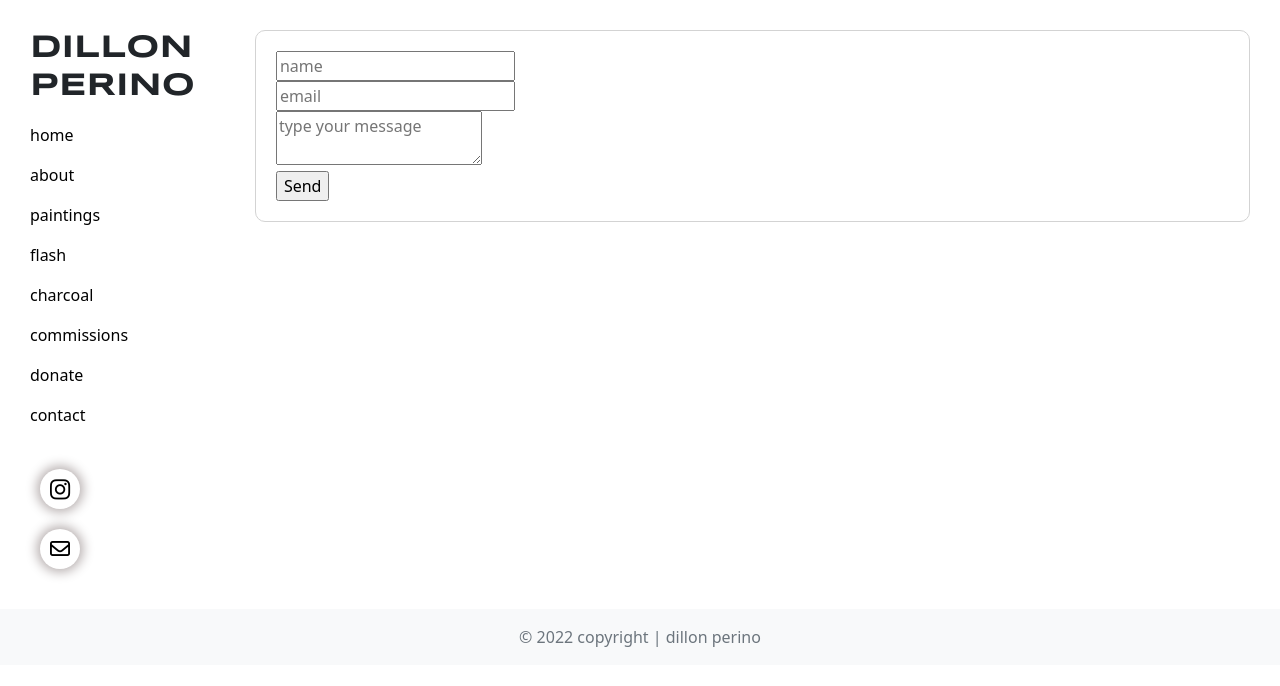
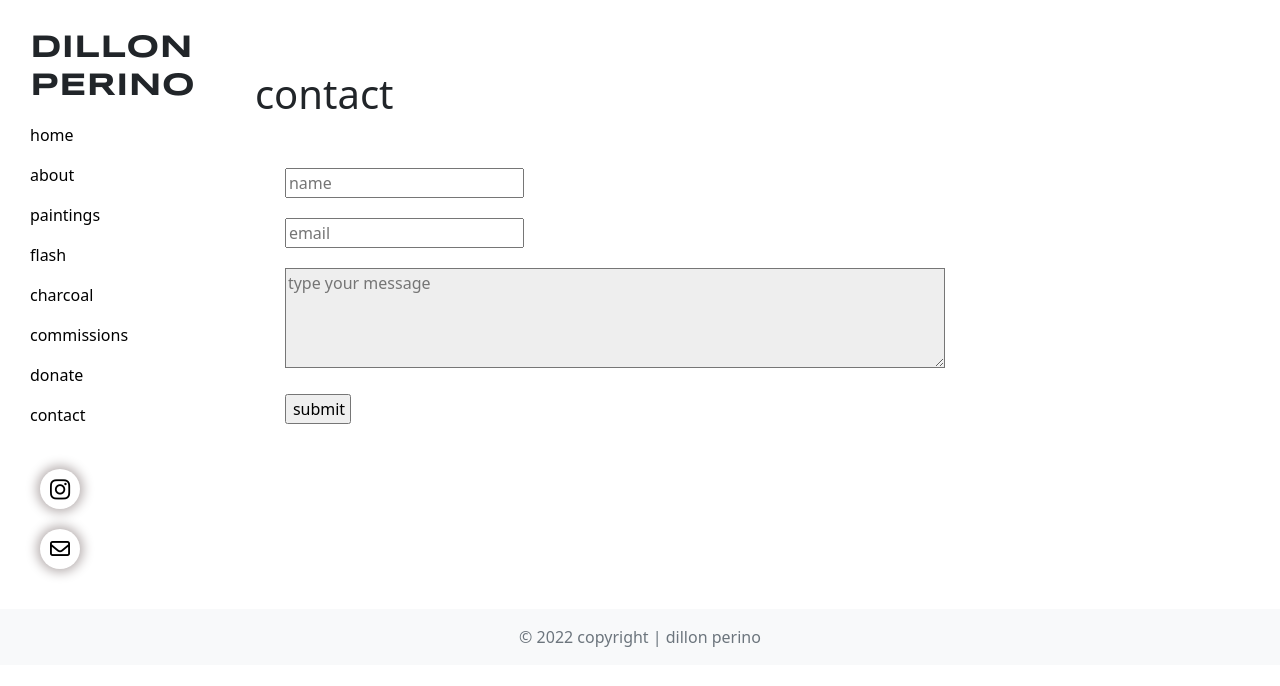
Before and after one commit to am20dipi/dillonperino, a React (Create React App) app in the folder frontend/: page /contact in a window 1280 px wide. Shown: the top 686 px of the page. Built offline with nearby package versions, Linux system fonts and the light colour scheme; a web font is replaced by a local one.

Commit message:
Styling form and Contact.js page

```diff
--- a/frontend/src/components/Contact.js
+++ b/frontend/src/components/Contact.js
@@ -26,14 +26,21 @@ function Contact(){
                 <Sidenav/>
             </section>
             <section className="right">
+                <h1 style={{textAlign: 'left', paddingTop: '40px'}}>contact</h1>
                 <form ref={form} onSubmit={sendEmail}>
-                    <input type="text" name="user_name" placeholder="name"/>
-                    <br/>
-                    <input type="email" name="user_email" placeholder="email" />
-                    <br/>
-                    <textarea name="message" placeholder="type your message" />
-                    <br/>
-                    <input type="submit" value="Send" />
+                    <label htmlFor="user_name">
+                        <input type="text" name="user_name" placeholder="name"/>
+                    </label>
+
+                    <label htmlFor="user_email">
+                        <input type="email" name="user_email" placeholder="email" />
+                    </label>
+
+                    <label htmlFor="message">
+                        <textarea name="message" placeholder="type your message" />
+                    </label>
+
+                    <input className="submit" type="submit" value="submit" />
                 </form>
             </section>
         </div>
--- a/frontend/src/components/Sidenav.js
+++ b/frontend/src/components/Sidenav.js
@@ -9,9 +9,7 @@ function Sidenav(){
             <h2>DILLON PERINO</h2>
             <ul className="navbar-nav">
                 <li className="nav-item" >
-                    <Link activeStyle={{
-                        fontWeight: 'bold'
-                    }} className="nav-link" to="/">home</Link>
+                    <Link className="nav-link" to="/">home</Link>
                 </li>
                 <li className="nav-item">
                     <Link className="nav-link" to="/about">about</Link>
--- a/frontend/src/components/Social.js
+++ b/frontend/src/components/Social.js
@@ -9,7 +9,7 @@ function Social(){
                     <a href="https://www.instagram.com/d.perino/" target="_blank" rel="noreferrer"><i className="fa-brands fa-instagram"></i></a>
                 </li>
                 <li>
-                    <a href="https://mail.google.com/mail/?view=cm&fs=1&to=dpperino@gmail.com&su=Hi+Dillon+Perino" rel="noreferrer" target="_blank"><i class="fa-regular fa-envelope"></i></a>
+                    <a href="https://mail.google.com/mail/?view=cm&fs=1&to=dpperino@gmail.com&su=Hi+Dillon+Perino" rel="noreferrer" target="_blank"><i className="fa-regular fa-envelope"></i></a>
                 </li>
              </ul>
          </div>
--- a/frontend/src/style.css
+++ b/frontend/src/style.css
@@ -235,7 +235,27 @@ nav {
 }
 
 form {
-  border: 1px solid lightgray;
-  border-radius: 10px;
+  margin-top: 20px;
   padding: 20px;
+  width: 100%;
+  max-width: 700px;
+  box-sizing: border-box;
+  background-color: #fff;
 }
+
+label {
+  margin: 10px;
+  width: 100%;
+}
+
+textarea {
+  min-height: 100px;
+  width: 100%;
+  resize: none;
+  background-color: #eeef;
+}
+
+input.submit {
+  margin: 10px;
+  width: 10%;
+}
```
